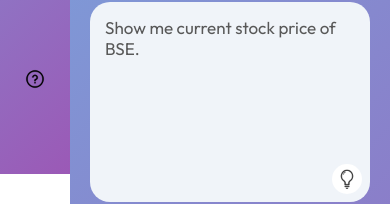
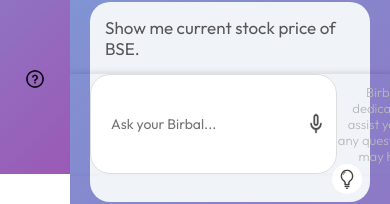
Before and after one commit to AmanPathak03/Chat-Birbal, a React (Vite) app: page / in a window 390 px wide. Shown: the part 670-874 px from the top of the page. Built offline with nearby package versions, Linux system fonts and the light colour scheme; no server answers.

Commit message:
Main.css

```diff
--- a/src/components/Main/Main.css
+++ b/src/components/Main/Main.css
@@ -235,7 +235,8 @@
 }
 
 .main-bottom {
-    position: fix;
+    display: flex;
+    position: fixed;
     justify-content: center;
     bottom: 0;
     width: 100%;
@@ -243,6 +244,7 @@
     padding: 0px 20px;
     margin-top: 80px;
     background-color: transparent;
+    box-shadow: 0 -2px 5px rgba(0,0,0,0.1);
 }
 
 .bottom-info {
@@ -284,7 +286,6 @@
 }
 
 .search-box textarea {
-    display: flex;
     flex: 1;
     border: none;
     outline: none;
@@ -300,7 +301,6 @@
 }
 
 .search-box img {
-    display: flex;
     width: 24px;
     height: 24px;
     margin-left: 10px;
@@ -315,6 +315,9 @@
     }
     .main-bottom img {
         width: 20px;
+    }
+    .search-box textarea {
+        font-size: 14px; /* Adjust font size for smaller screens */
     }
     .search-box {
         padding: 5px 10px;
```
